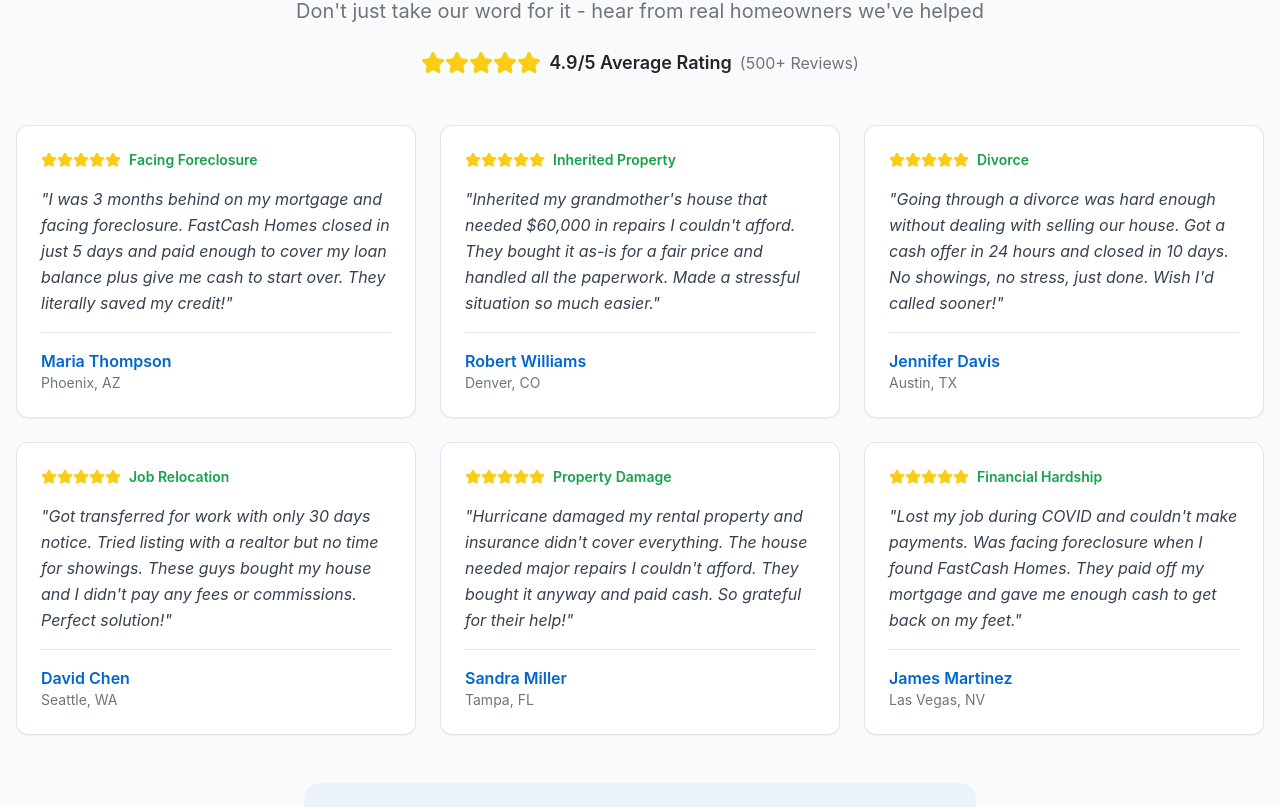
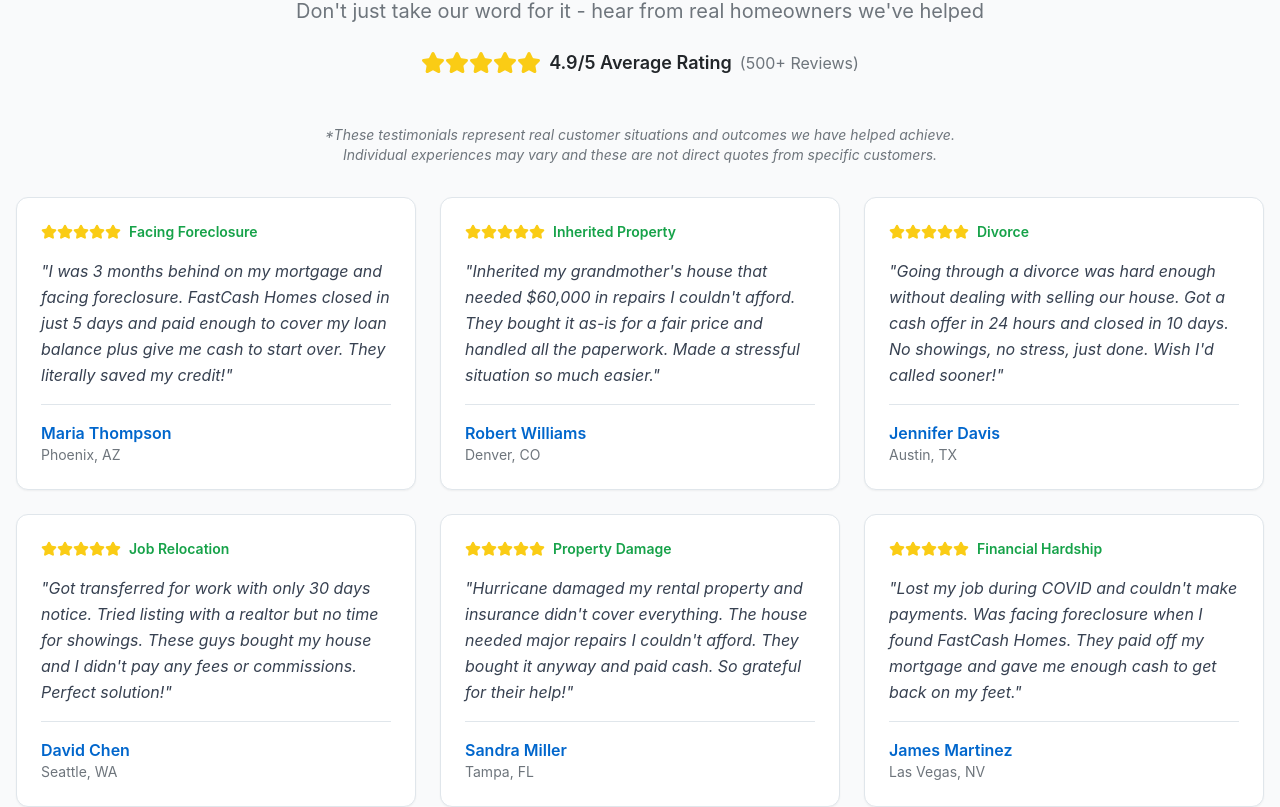
Before and after one commit to wilsonaustin10/house-offer-automator, a React (Vite) app: page / in a window 1280 px wide. Shown: the part 1740-2547 px from the top of the page. Built offline with nearby package versions, Linux system fonts and the light colour scheme; the HTML template or start-up script is replaced by a standard one.

Commit message:
Add disclaimer to testimonials

```diff
--- a/src/components/Testimonials.tsx
+++ b/src/components/Testimonials.tsx
@@ -68,6 +68,13 @@ const Testimonials = () => {
           </div>
         </div>
 
+        <div className="text-center mb-8">
+          <p className="text-sm text-muted-foreground italic max-w-2xl mx-auto">
+            *These testimonials represent real customer situations and outcomes we have helped achieve.
+            Individual experiences may vary and these are not direct quotes from specific customers.
+          </p>
+        </div>
+
         <div className="grid md:grid-cols-2 lg:grid-cols-3 gap-6">
           {testimonials.map((testimonial, index) => (
             <Card key={index} className="trust-card">
```
